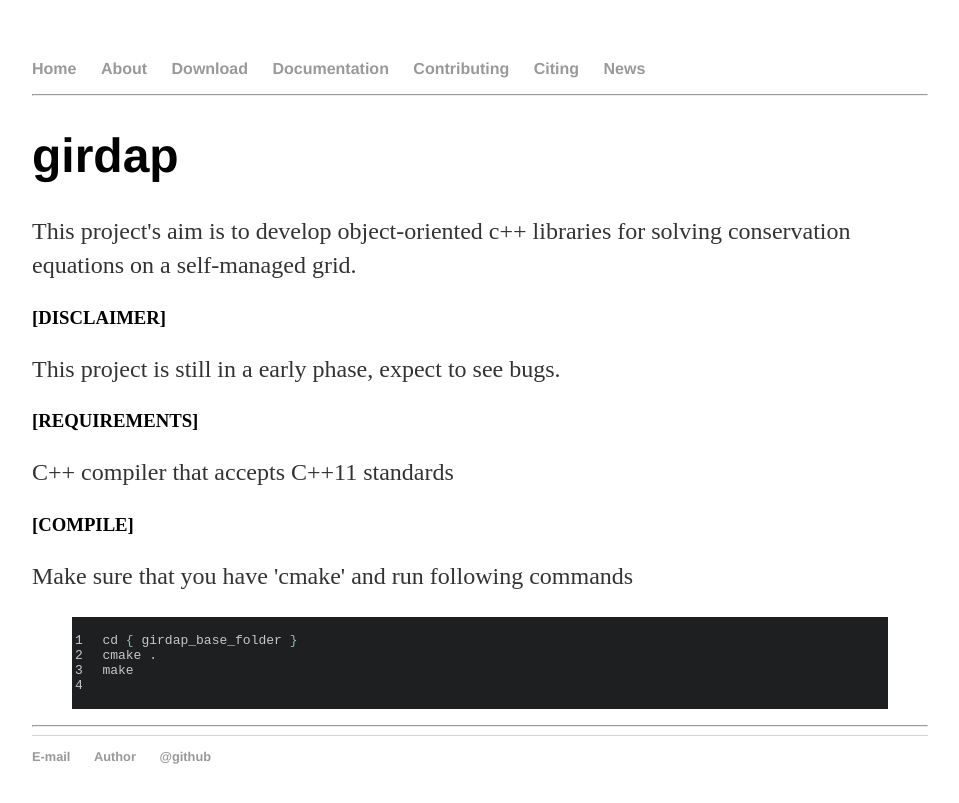
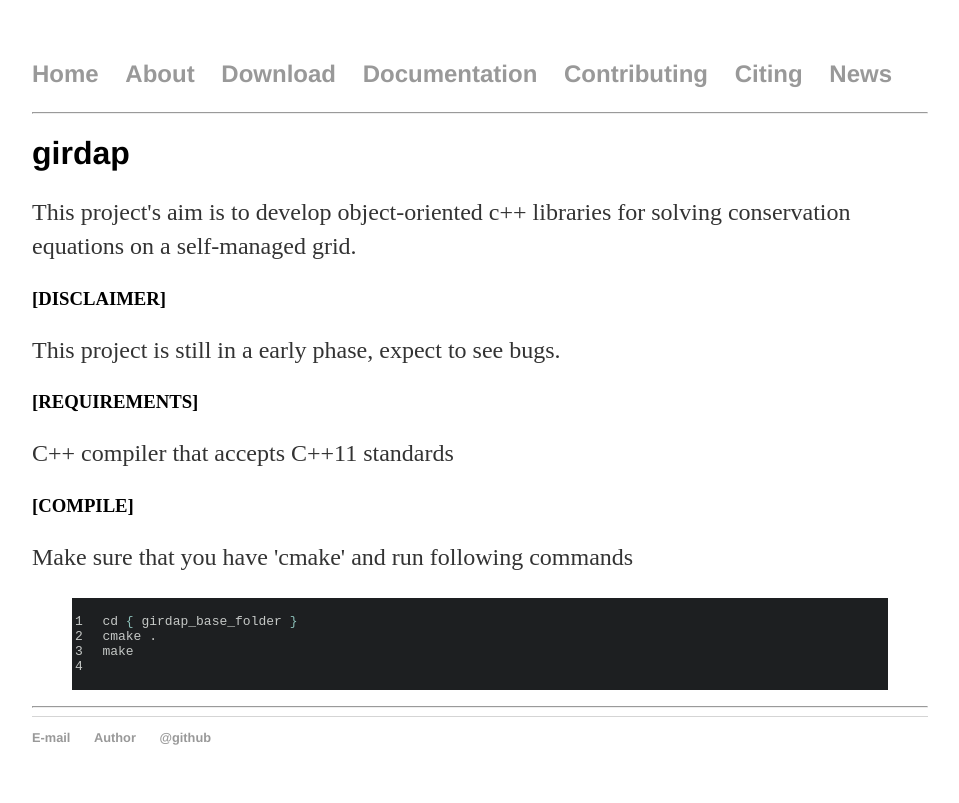
Before and after one commit to uzgoren/girdap, a Jekyll site: the page built from index.html, in a window 1280 px wide. Shown: the top 803 px of the page, without its empty margins (160-1119 px from the left). Built offline with Jekyll 4.4.1, drawn with Linux system fonts in a browser that asks for light colours.

Commit message:
download

```diff
--- a/css/main.css
+++ b/css/main.css
@@ -12,6 +12,9 @@ nav ul li, footer ul li {
     display: inline;
     margin-right: 20px;
 }
+
+nav ul { font-size:1.5em; }
+
 a {
     text-decoration: none;
     color: #999;
@@ -20,7 +23,7 @@ a:hover {
     text-decoration: underline;
 }
 h1 {
-    font-size: 3em;
+    font-size: 2em;
     font-family:'Helvetica', 'Arial', 'Sans-Serif';
 }
 p {
```
